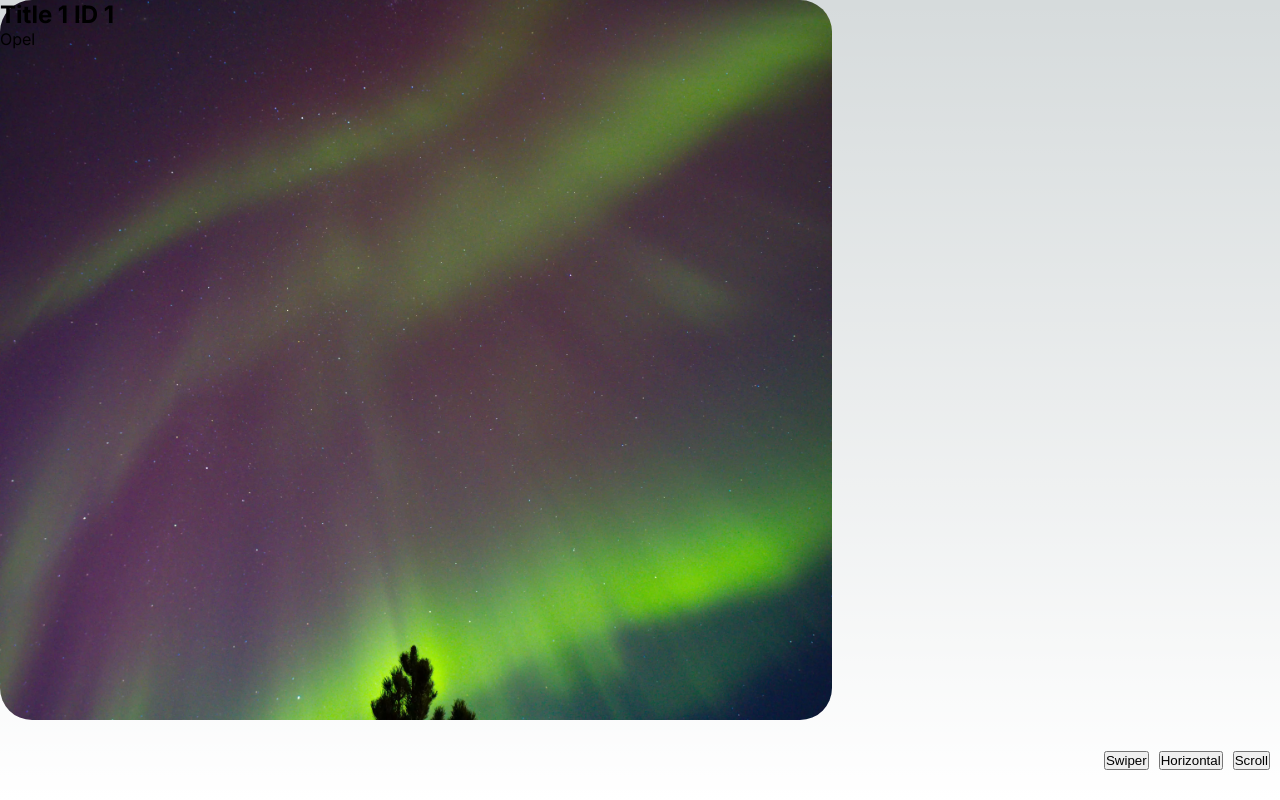
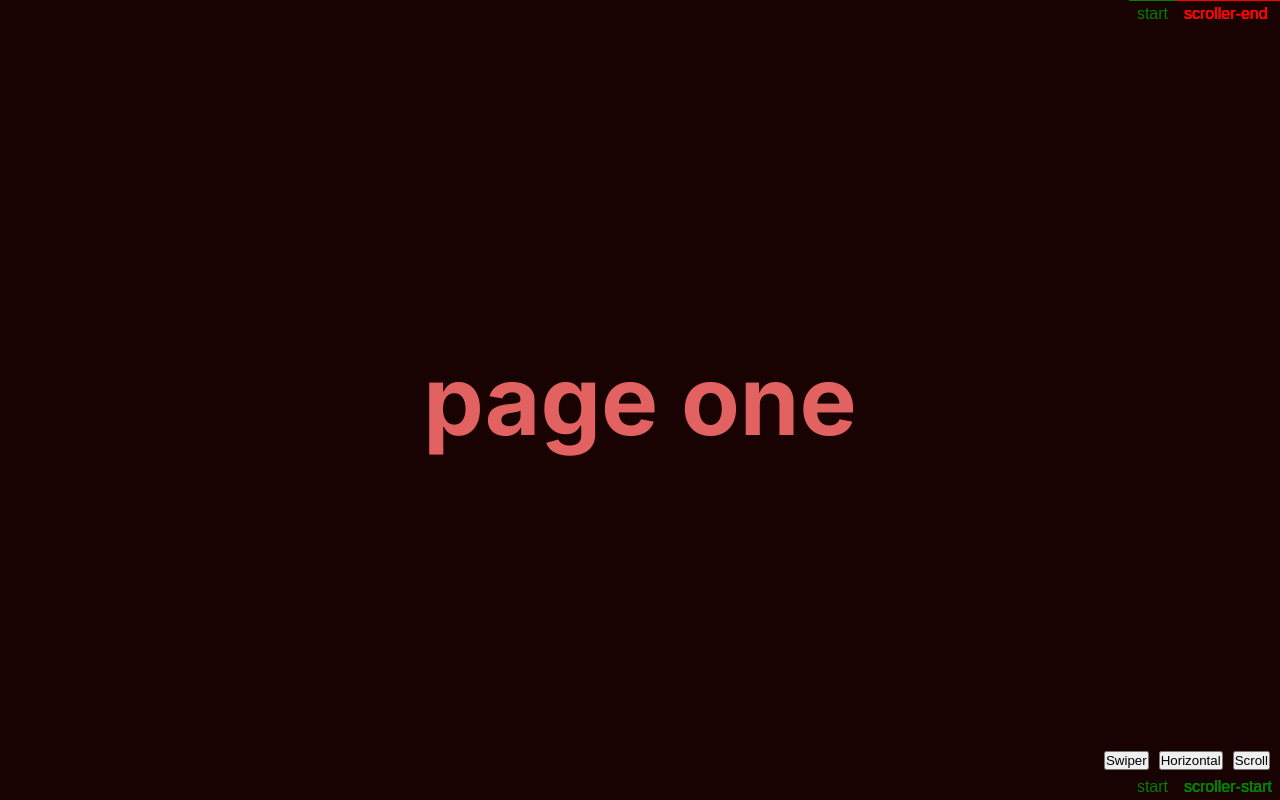
Before and after one commit to taunhealy/Circa9_Theme1_2, a Next.js app: page / in a window 1280 px wide. Built offline with nearby package versions, Linux system fonts and the light colour scheme.

Commit message:
fix: sliderscroll component without dynamic rendering

```diff
--- a/app/components/Slider/SliderScrollVertical/SliderScrollVertical.jsx
+++ b/app/components/Slider/SliderScrollVertical/SliderScrollVertical.jsx
@@ -1,110 +1,49 @@
-/* eslint-disable @next/next/no-img-element */
-"use client";
+import { useLayoutEffect, useRef } from "react";
 
-import React, { useEffect, useRef } from "react";
-import gsap from "gsap";
+import { gsap } from "gsap";
+import { ScrollTrigger } from "gsap/ScrollTrigger";
+import "./styles.css";
 
-import { ScrollTrigger } from "gsap/ScrollTrigger";
-import { ScrollToPlugin } from "gsap/ScrollToPlugin";
-import "./sliderscrollvertical.css";
-import ItemsData from "@/app/data/data";
-import Image from "next/image";
+export default function App() {
+  const el = useRef(null);
+  const child = gsap.utils.selector(el);
+  // const tl = gsap.timeline();
+  gsap.registerPlugin(ScrollTrigger);
 
-gsap.registerPlugin(ScrollTrigger, ScrollToPlugin);
-
-const SliderScrollVertical = () => {
-  useEffect(() => {
-    const observer = ScrollTrigger.normalizeScroll(true);
-    let scrollTween;
-
-    document.addEventListener(
-      "touchstart",
-      (e) => {
-        if (scrollTween) {
-          e.preventDefault();
-          e.stopImmediatePropagation();
-        }
-      },
-      { capture: true, passive: false }
-    );
-
-    const goToSection = (i, panels) => {
-      scrollTween = gsap.to(window, {
-        scrollTo: { y: panels[i].offsetTop, autoKill: false },
-        onStart: () => {
-          observer.disable();
-          observer.enable();
-        },
-        duration: 1,
-        onComplete: () => (scrollTween = null),
-        overwrite: true,
-      });
-    };
-
-    const panels = gsap.utils.toArray(".panel");
-
-    panels.forEach((panel, i) => {
-      ScrollTrigger.create({
-        trigger: panel,
-        start: "top bottom",
-        end: "+=199%",
-        onToggle: (self) => {
-          console.log(`Panel ${i} toggled: ${self.isActive}`);
-          if (self.isActive && !scrollTween) {
-            goToSection(i, panels);
-          }
+  useLayoutEffect(() => {
+    child(".panel").forEach((panel) => {
+      gsap.from(panel.querySelector("h1"), {
+        x: 0,
+        scrollTrigger: {
+          trigger: panel,
+          scroller: el.current,
+          markers: true,
+          scrub: true,
         },
       });
     });
-
-    ScrollTrigger.create({
-      start: 0,
-      end: "max",
-      snap: 1 / (panels.length - 1),
-    });
-
-    // Cleanup function
-    return () => {
-      document.removeEventListener(
-        "touchstart",
-        (e) => {
-          if (scrollTween) {
-            e.preventDefault();
-            e.stopImmediatePropagation();
-          }
-        },
-        { capture: true, passive: false }
-      );
-    };
   }, []);
 
-  console.log("ItemsData:", ItemsData);
-
   return (
-    <div className="slider-scroll-vertical">
-      {ItemsData.map((item, index) => {
-        console.log(`Rendering item ${index}:`, item);
-
-        return (
-          <section key={index} className="panel">
-            <div className="image-container">
-              <Image
-                className="thumbnail-image"
-                src="/images/marcell-rubies-cKGtI-S5EPY-unsplash.webp" // Hardcoded path for testing
-                alt="Thumbnail Image"
-                width="500"
-                height="500"
-              />
-            </div>
-            <div className="panel-content">
-              <h2>{item.title}</h2>
-              <p>{item.brand}</p>
-            </div>
-          </section>
-        );
-      })}
-    </div>
+    <main ref={el} className="container">
+      <section className=" panel red">
+        <h1 className="1">page one</h1>
+      </section>
+      <section className=" panel green">
+        <h1 className="2">page two</h1>
+      </section>
+      <section className=" panel yelow">
+        <h1 className="3">page tree</h1>
+      </section>
+      <section className=" panel blue">
+        <h1>page four</h1>
+      </section>
+      <section className=" panel pink">
+        <h1>page five</h1>
+      </section>
+      <section className=" panel turkey">
+        <h1>page six</h1>
+      </section>
+    </main>
   );
-};
-
-export default SliderScrollVertical;
+}
--- a/app/components/Slider/SliderScrollVertical/sliderscrollvertical.css
+++ b/app/components/Slider/SliderScrollVertical/sliderscrollvertical.css
@@ -2,12 +2,11 @@
 
 .slider-scroll-vertical {
   height: 100vh;
-  overflow: hidden;
   position: relative;
 }
 
 .panel {
-  height: 100vh; /* You may need to adjust this based on your design */
+  height: 200px; /* You may need to adjust this based on your design */
   width: 100%;
   position: relative;
   display: flex; /* Add this to make the children flex items */
@@ -29,3 +28,17 @@
   left: 0;
   top: 0;
 }
+
+.button-next {
+  position: absolute;
+  left: 0;
+  top: 20%;
+}
+
+.panel-container {
+  width: 100%;
+  height: 80%;
+  align-items: center;
+  justify-content: center;
+  z-index: 2;
+}
--- /dev/null
+++ b/app/components/Slider/SliderScrollVertical/styles.css
@@ -0,0 +1,44 @@
+html,
+body {
+  margin: 0;
+  padding: 0;
+}
+.container {
+  height: 100vh;
+  scroll-snap-type: y mandatory;
+  overflow-y: scroll;
+}
+.panel {
+  height: 100vh;
+  display: flex;
+  align-items: center;
+  justify-content: center;
+
+  font-size: 4rem;
+  scroll-snap-align: start;
+}
+
+.red {
+  color: #e26161;
+  background-color: rgb(24, 2, 2);
+}
+.green {
+  color: #258b27;
+  background-color: rgb(7, 29, 3);
+}
+.yelow {
+  color: #baba09;
+  background-color: rgb(73, 77, 1);
+}
+.blue {
+  color: #1616dc;
+  background-color: rgb(7, 2, 38);
+}
+.pink {
+  color: #ec92a3;
+  background-color: #76404a;
+}
+.turkey {
+  color: #02b8a5;
+  background-color: #05525b;
+}
```
